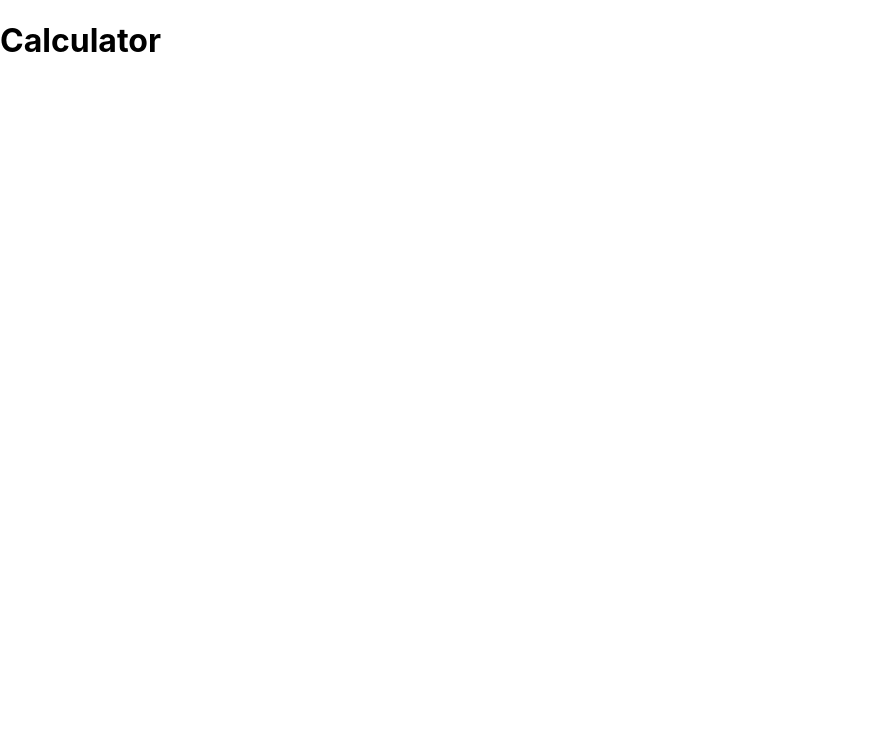
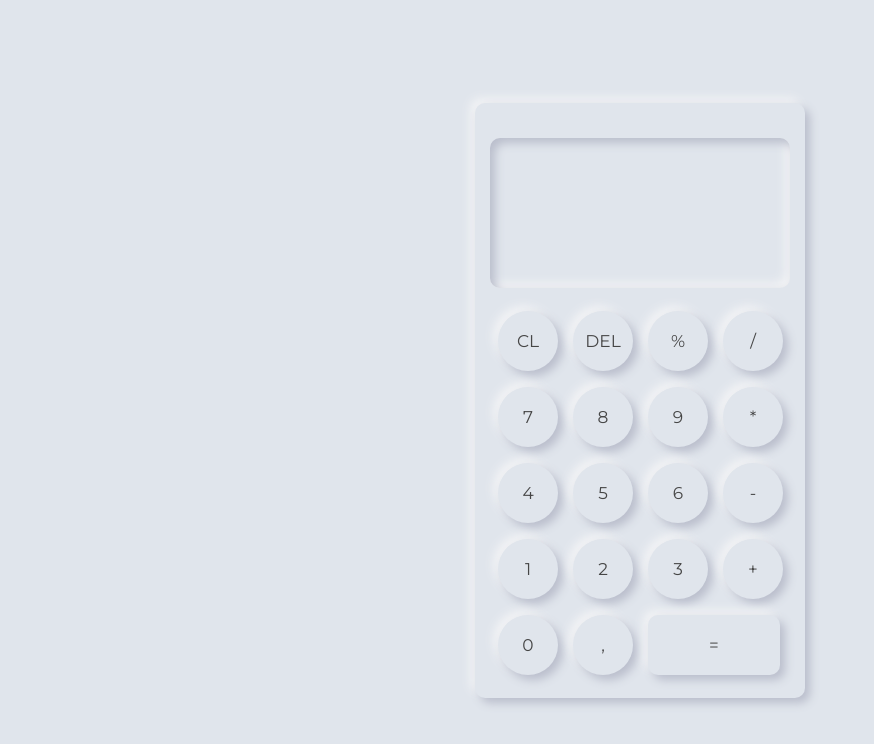
Before and after one commit to giuliano2014/react-calculator, a React (Create React App) app: page / in a window 1280 px wide. Shown: the top 744 px of the page, without its empty margins (0-874 px from the left). Built offline with nearby package versions, Linux system fonts and the light colour scheme.

Commit message:
UI design v1 have been done

```diff
--- a/src/App.css
+++ b/src/App.css
@@ -1,38 +1,65 @@
-.App {
-  text-align: center;
+@import url("https://fonts.googleapis.com/css?family=Montserrat&display=swap");
+
+* {
+  margin: 0;
+  padding: 0;
+  box-sizing: border-box;
+  background-color: #e0e5ec;
+  font-family: "Montserrat", sans-serif;
+  outline: none;
 }
 
-.App-logo {
-  height: 40vmin;
-  pointer-events: none;
+.Container {
+  height: 100vh;
+  display: flex;
+  justify-content: center;
+  align-items: center;
 }
 
-@media (prefers-reduced-motion: no-preference) {
-  .App-logo {
-    animation: App-logo-spin infinite 20s linear;
-  }
+.Calculator {
+  padding: 15px;
+  border-radius: 10px;
+  box-shadow: 5px 5px 10px #babecc, -5px -5px 10px #f2f3f5;
+  display: grid;
+  grid-template-columns: repeat(4, 75px);
 }
 
-.App-header {
-  background-color: #282c34;
-  min-height: 100vh;
-  display: flex;
-  flex-direction: column;
-  align-items: center;
-  justify-content: center;
-  font-size: calc(10px + 2vmin);
-  color: white;
+input {
+  grid-column: span 4;
+  width: 100%;
+  height: 150px;
+  box-shadow: inset 5px 5px 10px #babecc, inset -5px -5px 10px #f2f3f5;
+  border: none;
+  border-radius: 10px;
+  color: rgb(70, 70, 70);
+  text-align: end;
+  font-size: 50px;
+  margin: auto;
+  margin-top: 20px;
+  margin-bottom: 15px;
+  padding: 10px;
 }
 
-.App-link {
-  color: #61dafb;
+button {
+  cursor: pointer;
+  text-align: center;
+  width: 60px;
+  height: 60px;
+  font-size: 17px;
+  display: grid;
+  place-content: center;
+  border: none;
+  border-radius: 50%;
+  color: rgb(70, 70, 70);
+  box-shadow: 5px 5px 10px #babecc, -5px -5px 10px #f2f3f5;
+  margin: 8px;
 }
 
-@keyframes App-logo-spin {
-  from {
-    transform: rotate(0deg);
-  }
-  to {
-    transform: rotate(360deg);
-  }
+button:hover {
+  background: #babecc;
 }
+
+.Equal {
+  width: 132px;
+  border-radius: 10px;
+}
--- a/src/App.tsx
+++ b/src/App.tsx
@@ -1,17 +1,86 @@
 
 import { create, all } from 'mathjs'
+import { useState } from 'react';
 import './App.css';
 
 const config = {}
 const math = create(all, config)
 
 function App() {
-  console.log(math.evaluate('12 / (2.3 + 0.7)')) // 4
-  console.log(math.evaluate('12 / 2 * 3')) // 18
-  console.log(math.evaluate('1 + 2 * 3')) // 7
-  console.log(math.evaluate('(1 + 2) * 3')) // 9
+  const [count, setCount] = useState("");
+  // const [currentButton, setCurrentButton] = useState('')
+  // const [total, setTotal] = useState('')
+
+  // console.log(math.evaluate('12 / (2.3 + 0.7)')) // 4
+  // console.log(math.evaluate('12 / 2 * 3')) // 18
+  // console.log(math.evaluate('1 + 2 * 3')) // 7
+  // console.log(math.evaluate('(1 + 2) * 3')) // 9
+
+  // const handleClick = (e: any): void => {
+  //   setCount(count + e.target.value)
+  //   setCurrentButton(e.target.value);
+  //   setTotal(e.target.value)
+
+  //   if (
+  //     count.charAt(count.length-1) !== '+' &&
+  //     count.charAt(count.length-1) !== '-' &&
+  //     count.charAt(count.length-1) !== '*' &&
+  //     count.charAt(count.length-1) !== '/'
+  //   ) {
+  //     console.log("evaluate works on click", math.evaluate(count))
+  //     setTotal(math.evaluate(count))
+  //   }
+  // }
+
+  const handleClick = (e: any): void => {
+    setCount(count + e.target.value)
+  }
+
+  const test = () => {
+    console.log('test', count)
+    console.log('test', math.evaluate(count))
+    setCount(math.evaluate(count))
+  }
+
   return (
-    <h1>Calculator</h1>
+    <div className="Container">
+    <div className="Calculator">
+      <input
+        type="text"
+        value={count}
+        onChange={e => setCount(e.target.value)}
+      />
+      {/* <input
+        type="text"
+        value={currentButton}
+        onChange={e => setCurrentButton(e.target.value)}
+      /> */}
+      {/* <input
+        type="text"
+        value={total}
+        onChange={e => setTotal(e.target.value)}
+      /> */}
+      <button>CL</button>
+      <button>DEL</button>
+      <button value="%" onClick={handleClick}>%</button>
+      <button value="/" onClick={handleClick}>/</button>
+      <button value="7" onClick={handleClick}>7</button>
+      <button value="8" onClick={handleClick}>8</button>
+      <button value="9" onClick={handleClick}>9</button>
+      <button value="*" onClick={handleClick}>*</button>
+      <button value="4" onClick={handleClick}>4</button>
+      <button value="5" onClick={handleClick}>5</button>
+      <button value="6" onClick={handleClick}>6</button>
+      <button value="-" onClick={handleClick}>-</button>
+      <button value="1" onClick={handleClick}>1</button>
+      <button value="2" onClick={handleClick}>2</button>
+      <button value="3" onClick={handleClick}>3</button>
+      <button value="+" onClick={handleClick}>+</button>
+      <button value="0" onClick={handleClick}>0</button>
+      <button value="," onClick={handleClick}>,</button>
+      <button className="Equal" value="=" onClick={test}>=</button>
+    </div>
+  </div>
   );
 }
 
```
